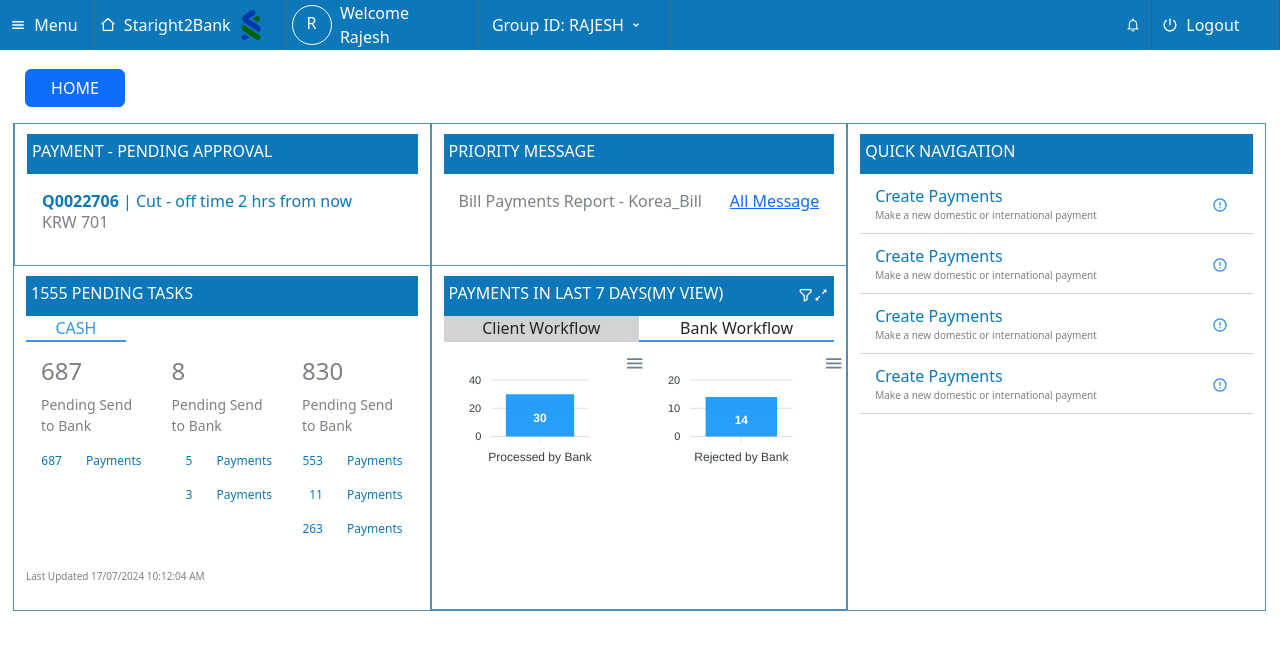
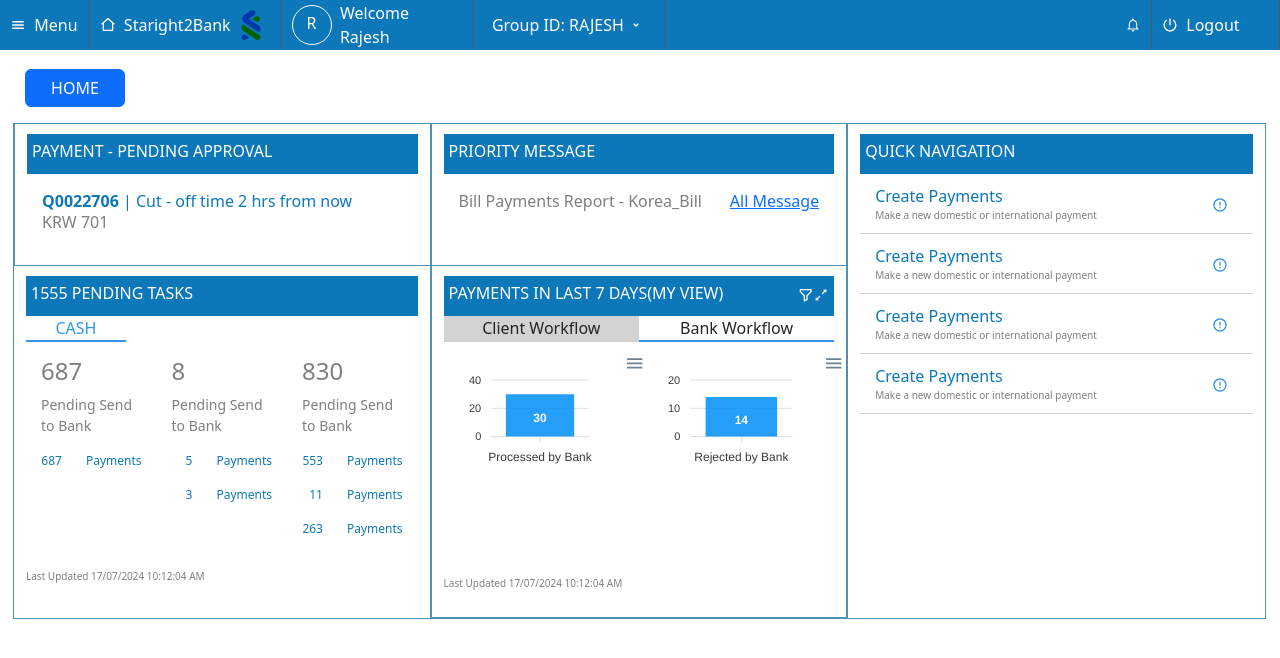
Before and after one commit to rajeshdevelopproject/Scb_evaluation, a React (Create React App) app: page / in a window 1280 px wide. Shown: the top 658 px of the page. Built offline with nearby package versions, Linux system fonts and the light colour scheme.

Commit message:
[mod]Last Update status changes

```diff
--- a/src/components/PaymentsMyview.jsx
+++ b/src/components/PaymentsMyview.jsx
@@ -34,7 +34,7 @@ const PaymentsMyview = () => {
   };
   return (
     <div>
-      <div>
+      <div style={{ height: "300px" }}>
         <TabHeader title="Payments in Last 7 Days(My view)" icon={true} />
         <Row style={{ padding: "0px 12px" }}>
           <Col xs={6} style={{ backgroundColor: "lightgray" }}>
@@ -63,6 +63,11 @@ const PaymentsMyview = () => {
           </Col>
         </Row>
       </div>
+      <div>
+        <p className="grey_title" style={{ fontSize: "10px" }}>
+          Last Updated 17/07/2024 10:12:04 AM
+        </p>
+      </div>
     </div>
   );
 };
```
